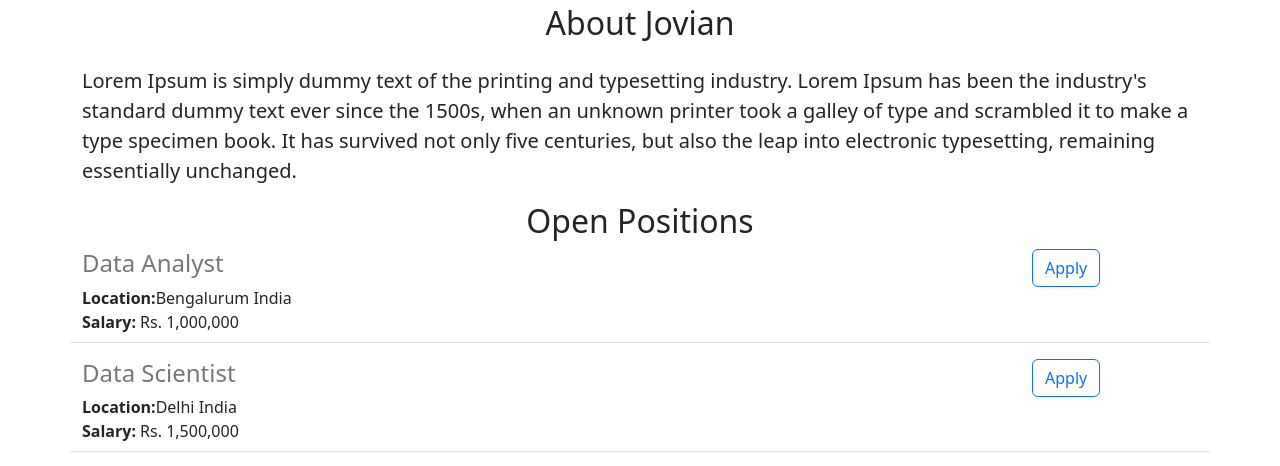
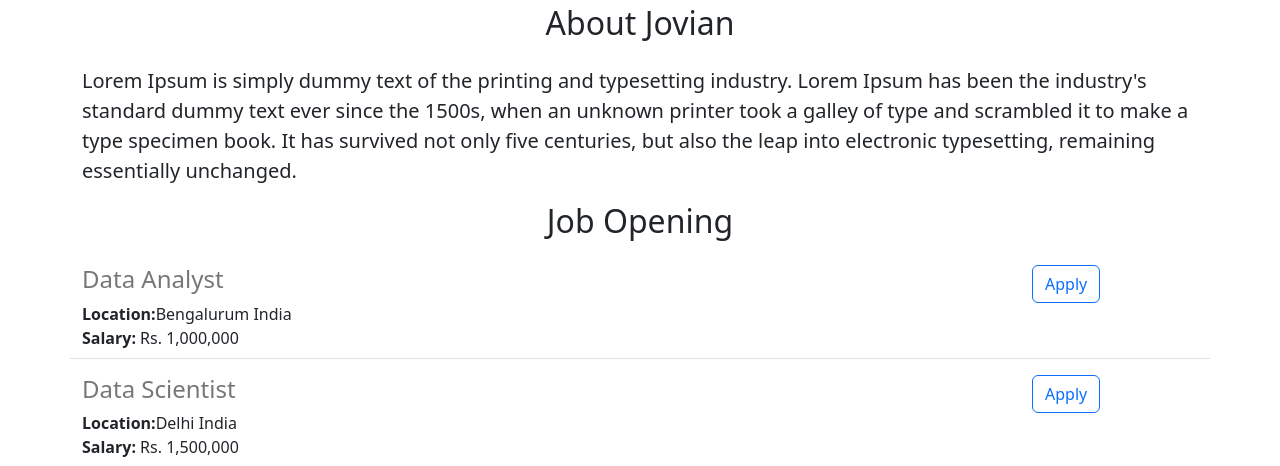
Before and after one commit to ian293382/FC-careers-website, a Flask app: page / in a window 1280 px wide. Shown: the part 444-910 px from the top of the page. Run offline with Flask 3, Linux system fonts and the light colour scheme.

Commit message:
make some change for h2 "Job opening"

```diff
--- a/templates/home.html
+++ b/templates/home.html
@@ -25,7 +25,9 @@
     <h2 class="text-center mt-2 mb-4"> About Jovian</h2>
     <p class="lead">Lorem Ipsum is simply dummy text of the printing and typesetting industry. Lorem Ipsum has been the industry's standard dummy text ever since the 1500s, when an unknown printer took a galley of type and scrambled it to make a type specimen book. It has survived not only five centuries, but also the leap into electronic typesetting, remaining essentially unchanged.</p>
 
-    <h2 class="text-center">Open Positions</h2>
+    <h2 class="text-center mt-2 mb-4">
+      Job Opening
+    </h2>
     <div>
       {% for job in jobs %}
         {% include 'jobitem.html' %}
```
